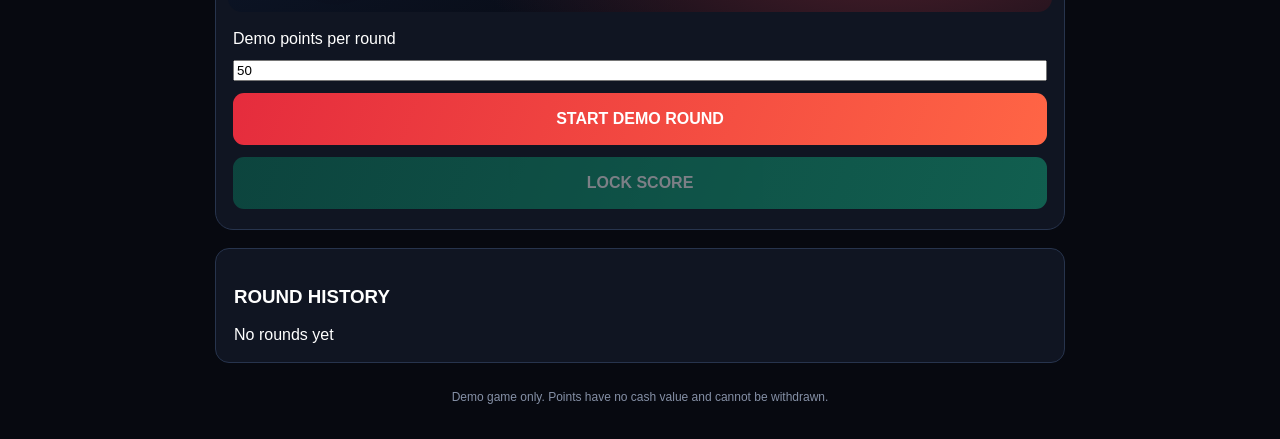
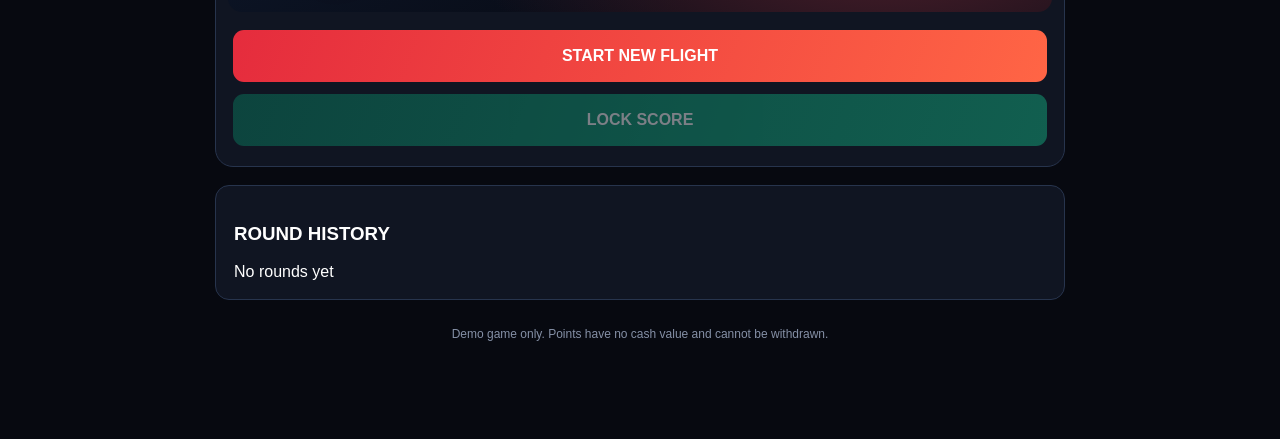
Before and after one commit to alisanju466-cloud/zxpzcscas, a website: page index.html in a window 1280 px wide. Shown: the part 490-929 px from the top of the page. After the commit the page ends 866 px from the top, so only its background shows below. Drawn offline with Linux system fonts and the light colour scheme; a script that the page names is missing.

Commit message:
Update index.html

```diff
--- a/index.html
+++ b/index.html
@@ -22,11 +22,9 @@
         <div id="status">READY FOR TAKEOFF</div>
       </div>
 
-      <div class="controls">
-        <label for="bet">Demo points per round</label>
-        <input id="bet" type="number" min="1" max="1000" value="50">
-        <button id="play">START DEMO ROUND</button>
-      </div>
+     <div class="controls">
+  <button id="play">START NEW FLIGHT</button>
+</div>
     </section>
 
     <section class="history">
```
